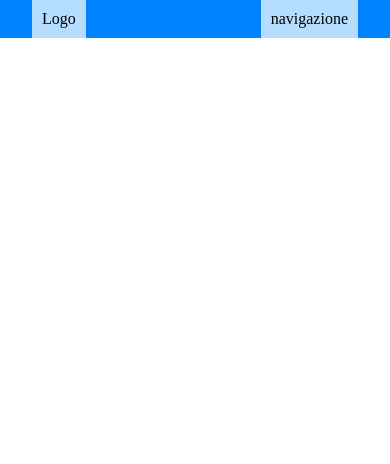
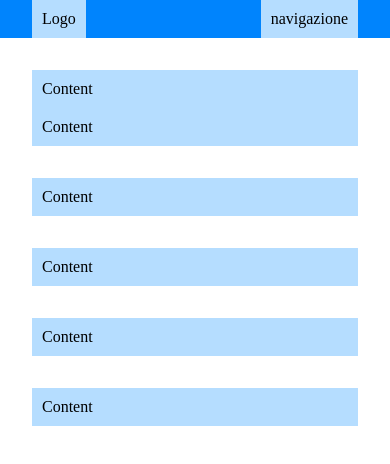
Before and after one commit to D4riu5/htmlcss-responsive-layout, a plain HTML site: page index.html in a window 390 px wide. Drawn offline with Linux system fonts and the light colour scheme.

Commit message:
added section 1 layout w/ media query

```diff
--- a/css/common.css
+++ b/css/common.css
@@ -17,11 +17,15 @@
 
 
 /* UTILITIES START  */
-
 .container{
     max-width: 1000px;
     margin: 0 auto;
     padding: 0 var(--main-space);
+}
+
+/* MEASUREMENTS */
+:root{
+    --main-space: 2rem;
 }
 
 /* DEBUG */
@@ -36,8 +40,8 @@
     --primary-color: #0084fd;
     --primary-color-light: #b5ddff;
     --secondary-color: #9792e4;
-    --main-space: 2rem;
 }
+
 /* COLORS END */
 
 /* BUTTONS START */
--- a/css/mediaquery.css
+++ b/css/mediaquery.css
@@ -3,6 +3,17 @@
 
     .container{
         max-width: 750px;
+    }
+
+    #intro .cards .card:first-child{
+        width: calc((100% / 3 )*2 - 1.5rem);
+        display: flex;
+        flex-direction: column;
+        justify-content: space-between;
+    }
+
+    #intro .cards .card:first-child > *{
+        width: 50%;
     }
 
 }
@@ -16,5 +27,12 @@
         max-width: 600px;
     }
 
+    #intro .cards .card{
+        width: 100%;
+    }
+
+    #intro .cards .card:first-child{
+        width: 100%;
+    }
 }
 /* MOBILE END */
--- a/css/style.css
+++ b/css/style.css
@@ -13,6 +13,34 @@ header{
 
 /* MAIN START */
 /* SECTION 1 START */
+#intro{
+    padding: var(--main-space) 0;
+}
+
+#intro .cards{
+    display: flex;
+    /* justify-content: space-between; */
+    flex-wrap: wrap;
+    margin: 0 -0.75rem;
+}
+
+#intro .cards .card{
+    width: calc((100% / 3) - 1.5rem);
+    margin-bottom: var(--main-space);
+    margin-left: 0.75rem;
+    margin-right: 0.75rem;
+    background-color: var(--primary-color-light);
+}
+
+#intro .cards .card:first-child{
+    width: calc((100% / 3 )*2 - 1.5rem);
+    display: flex;
+    justify-content: space-between;
+}
+
+#intro .cards .card:first-child > *{
+    width: 50%;
+}
 
 /* SECTION 1 END */
 
--- a/index.html
+++ b/index.html
@@ -32,8 +32,39 @@
     <!-- MAIN START  -->
     <main>
         <!-- SECTION 1 START -->
-        <section>
-
+        <section id="intro">
+            <div class="container">
+                <div class="cards">
+                    <div class="card">
+                        <div class="box-debug">
+                            Content
+                        </div>
+                        <div class="box-debug">
+                            Content
+                        </div>
+                    </div>
+                    <div class="card">
+                        <div class="box-debug">
+                            Content
+                        </div>
+                    </div>
+                    <div class="card">
+                        <div class="box-debug">
+                            Content
+                        </div>
+                    </div>
+                    <div class="card">
+                        <div class="box-debug">
+                            Content
+                        </div>
+                    </div>
+                    <div class="card">
+                        <div class="box-debug">
+                            Content
+                        </div>
+                    </div>
+                </div>
+            </div>
         </section>
         <!-- SECTION 1 END -->
 
```
